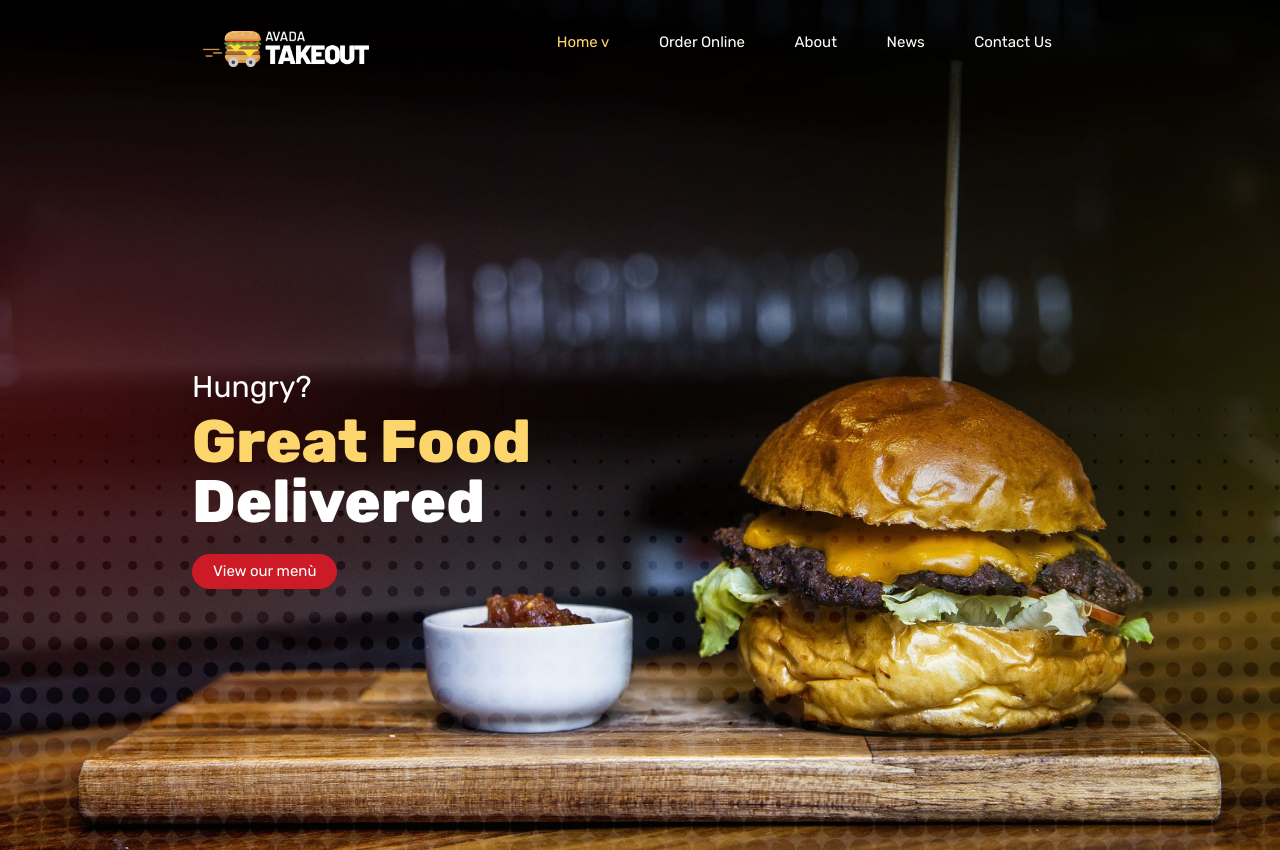
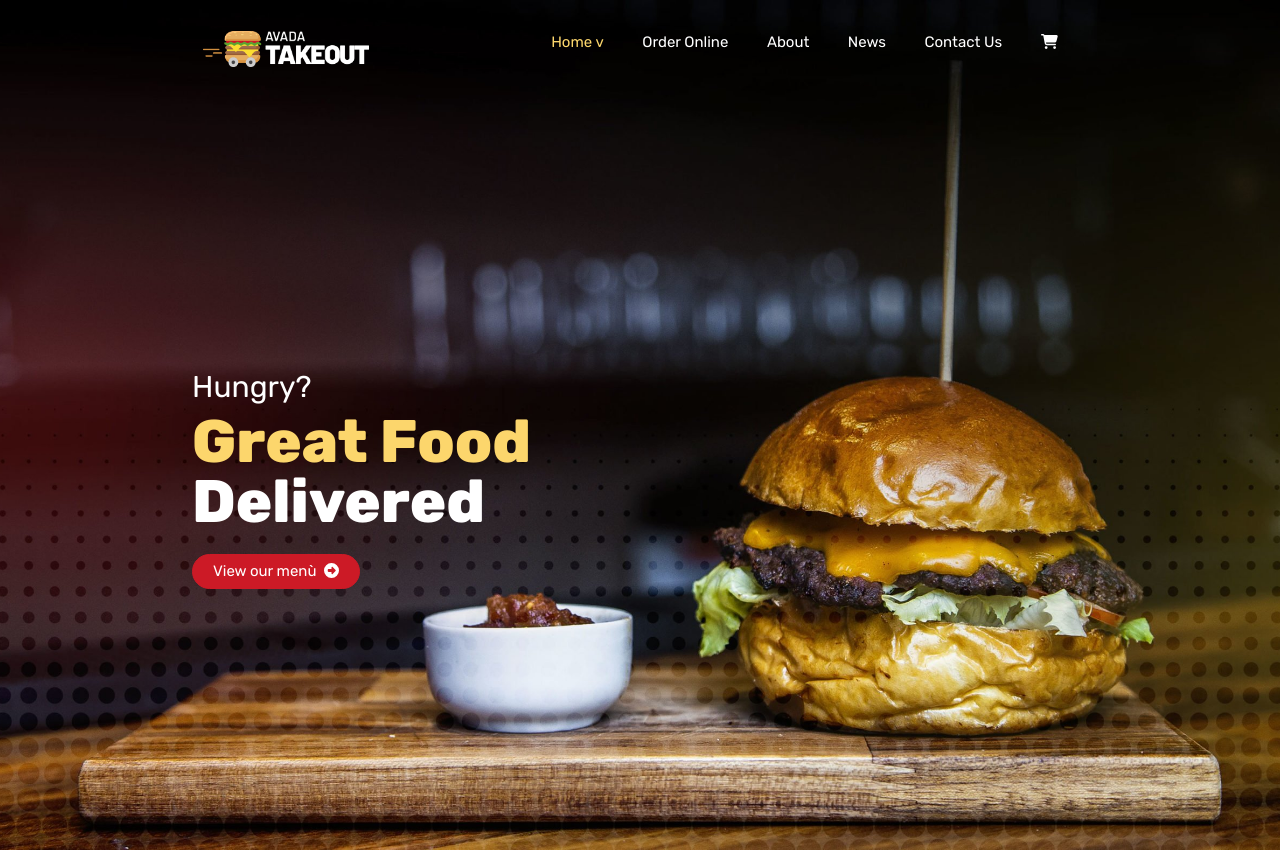
Before and after one commit to FabioBabaglioni/proj-html-vuejs, a Vue app: page / in a window 1280 px wide. Built offline with nearby package versions, Linux system fonts and the light colour scheme.

Commit message:
Aggiunta button/scritta header

```diff
--- a/src/components/appHeader.vue
+++ b/src/components/appHeader.vue
@@ -25,11 +25,11 @@ export default {
                     <div class="text_big">Delivered</div>
 
                     <!-- button -->
-                    <button class="btn_red btn_medium mt-4">View our menù</button>
+                    <button class="btn_red btn_medium mt-4">
+                        <span>View our menù</span>
+                        <span class="ps-2"><font-awesome-icon icon="fa-solid fa-circle-right" /></span>
+                    </button>
                 </div>
-
-
-
             </div>
         </div>
 
--- a/src/components/headerNavbar.vue
+++ b/src/components/headerNavbar.vue
@@ -25,6 +25,7 @@ export default {
                         <li class="">About</li>
                         <li class="">News</li>
                         <li class="">Contact Us</li>
+                        <li><font-awesome-icon icon="fa-solid fa-cart-shopping" /></li>
                     </ul>
                 </div>
             </div>
```
